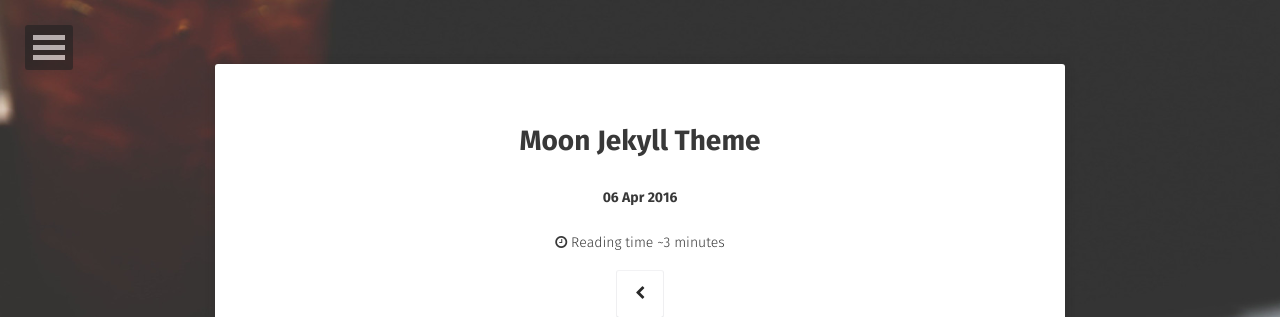
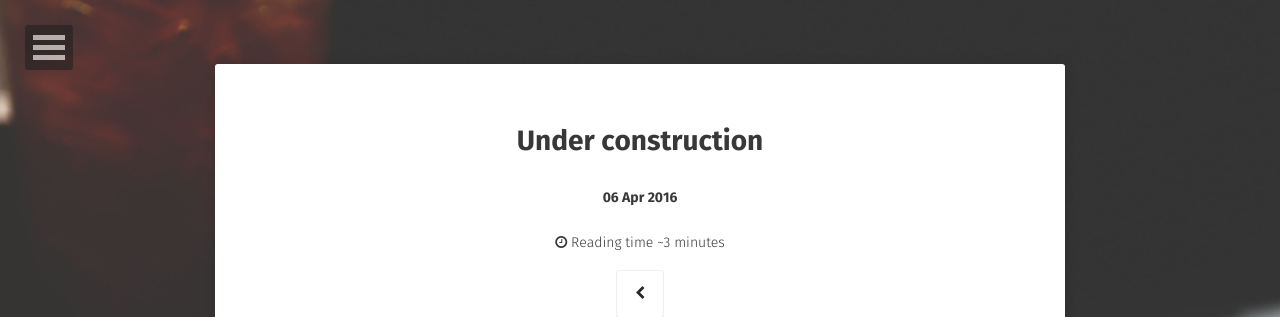
Before and after one commit to submagr/submagr.github.io, a Jekyll site: the page built from _posts/2016-03-21-moon-theme.md, in a window 1280 px wide and 900 px high. Shown: the top 317 px of the window. Built offline with Jekyll 4.4.1, drawn with Linux system fonts in a browser that asks for light colours; some web fonts are replaced; comment, search, counter and statistics services are not loaded.

Commit message:
Under construction symbole

```diff
--- a/_config.yml
+++ b/_config.yml
@@ -4,7 +4,7 @@
 description:        "Moon is a minimal, one column jekyll theme for your blog."
 reading_time:       true
 words_per_minute:   200
-logo:               'assets/img/logo.png'
+logo:               'assets/img/favicons/under-construction.jpeg'
 background:         'assets/img/placeholder-big.jpg'
 tiled_bg:           false   # Set this true if you want to tile your background image, otherwise it will be covered
 locale:             en_US
--- a/_posts/2016-03-21-moon-theme.md
+++ b/_posts/2016-03-21-moon-theme.md
@@ -1,8 +1,8 @@
 ---
 layout: post
-title:  "Moon Jekyll Theme"
+title:  "Under construction"
 date:   2016-04-06
-excerpt: "Minimal, one column Jekyll theme for your blog."
+excerpt: "The website is under construction"
 project: true
 tag:
 - jekyll
```
Also changed, not shown: assets/img/under-construction.jpeg (added).
